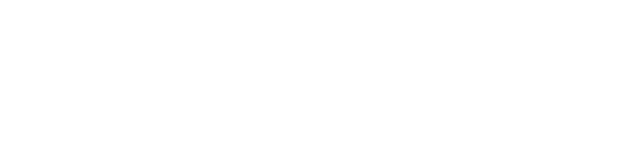
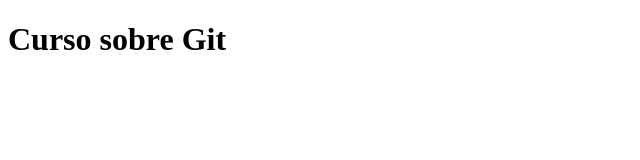
Before and after one commit to DiegoSUD/aprendendoGit-GitHub-, a plain HTML site: page index.html in a window 1280 px wide. Shown: the whole page, without its empty margins (0-640 px from the left). Drawn offline with Linux system fonts and the light colour scheme.

Commit message:
Titulo da Pagina

```diff
--- a/index.html
+++ b/index.html
@@ -4,6 +4,7 @@
 	<title></title>
 </head>
 <body>
+	<h1>Curso sobre Git</h1>
 
 </body>
 </html>
```
